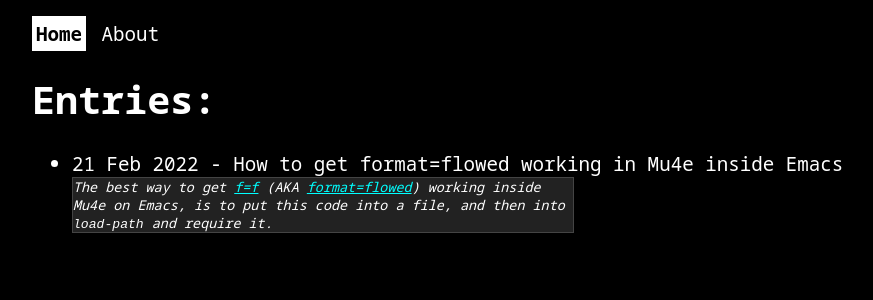
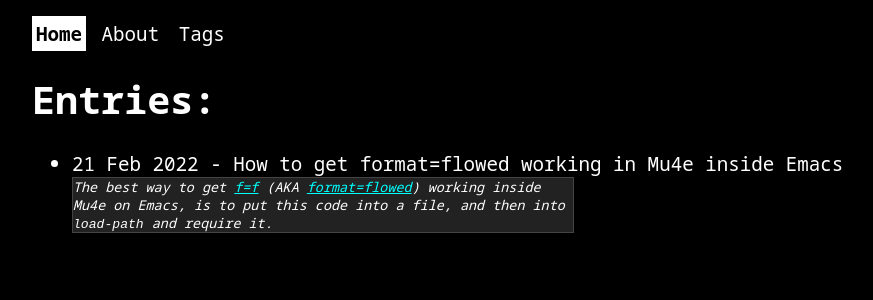
Before and after one commit to yusi1/yaslamblog, a Jekyll site: the page built from index.html, in a window 1280 px wide. Shown: the top 300 px of the page, without its empty margins (8-881 px from the left). Built offline with Jekyll 4.4.1, drawn with Linux system fonts in a browser that asks for light colours.

Commit message:
Add tags page to navigation bar

```diff
--- a/_data/navigation.yml
+++ b/_data/navigation.yml
@@ -2,3 +2,5 @@
   link: /
 - name: About
   link: /about.html
+- name: Tags
+  link: /tags.html
```
